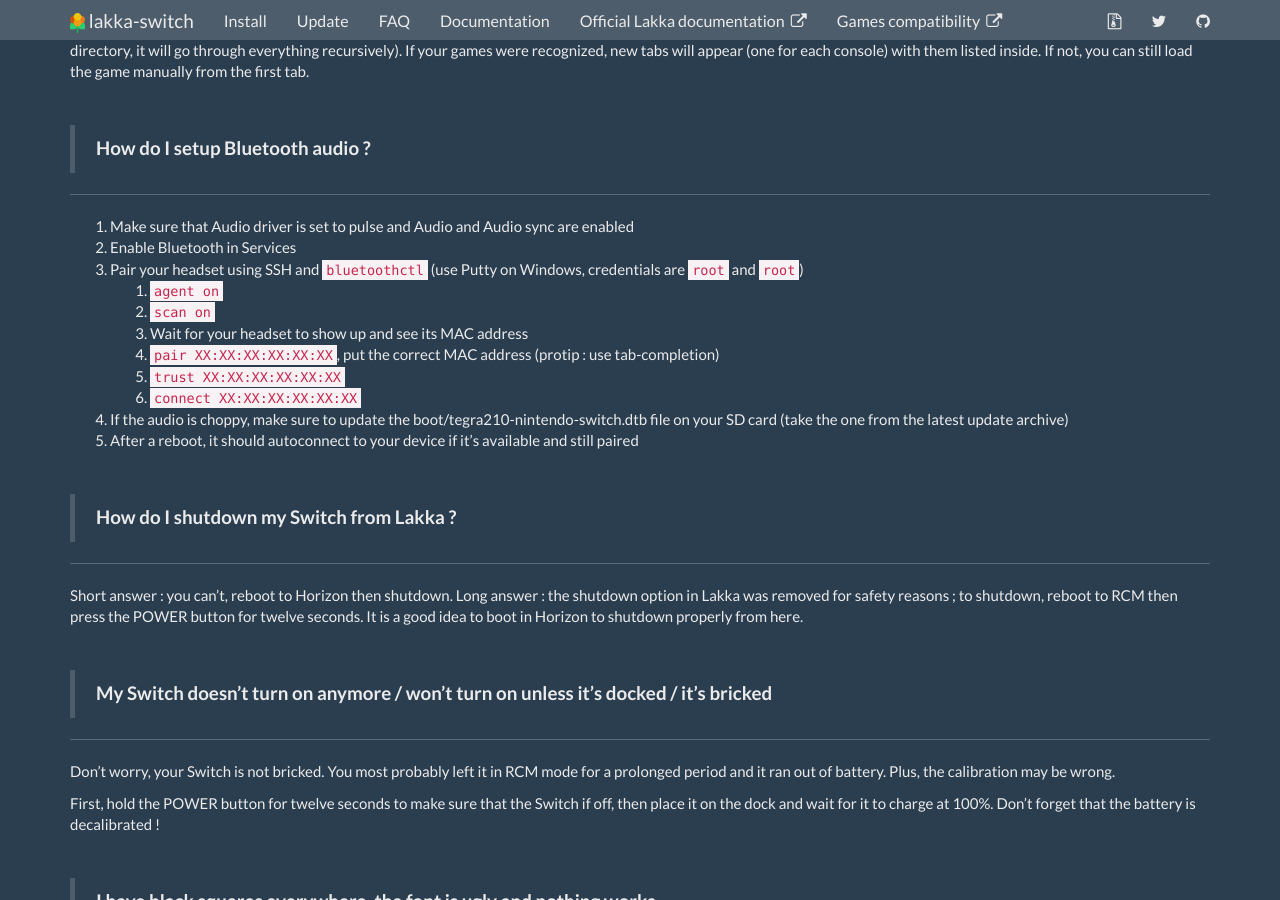
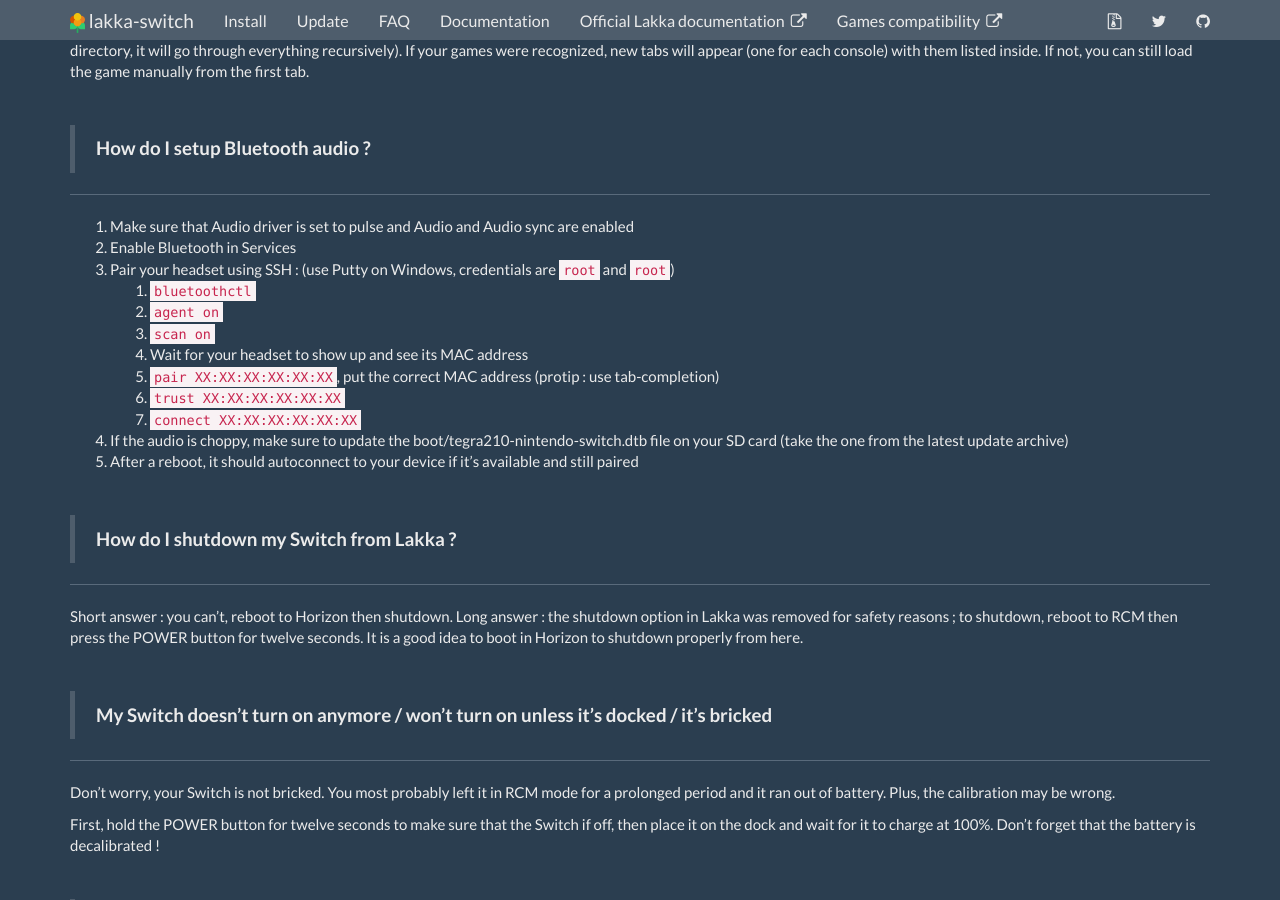
Before and after one commit to lakka-switch/documentation, a Jekyll site: the page built from faq.md, in a window 1280 px wide and 900 px high, scrolled down 2585 px. Built offline with Jekyll 4.4.1, drawn with Linux system fonts in a browser that asks for light colours; nearby versions of some CDN libraries.

Commit message:
Update faq.md

```diff
--- a/faq.md
+++ b/faq.md
@@ -102,7 +102,8 @@
 
 1. Make sure that Audio driver is set to pulse and Audio and Audio sync are enabled
 2. Enable Bluetooth in Services
-3. Pair your headset using SSH and `bluetoothctl` (use Putty on Windows, credentials are `root` and `root`)
+3. Pair your headset using SSH : (use Putty on Windows, credentials are `root` and `root`)
+    0. `bluetoothctl`
     1. `agent on`
     2. `scan on`
     3. Wait for your headset to show up and see its MAC address
```
